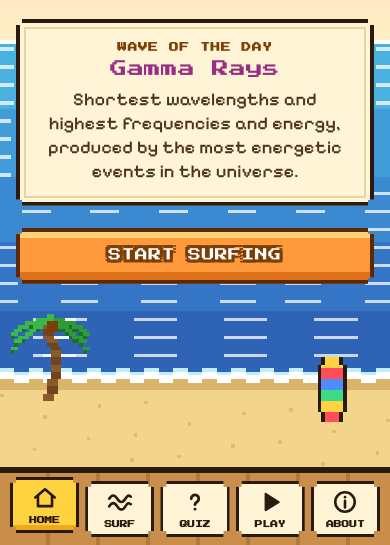
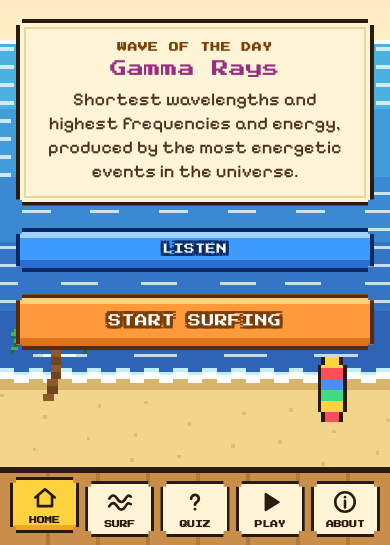
Before and after one commit to balbagian96-debug/Spectrum-Surf-WebApp, a plain HTML site: page index.html in a window 390 px wide. Shown: the part 299-844 px from the top of the page. Drawn offline with Linux system fonts and the light colour scheme.

Commit message:
Add text-to-speech narration (Listen buttons)

```diff
--- a/index.html
+++ b/index.html
@@ -1239,6 +1239,37 @@ function layout(kind) {
   st.innerHTML = ""; pre.forEach(function (n) { st.appendChild(n); }); st.appendChild(cols); post.forEach(function (n) { st.appendChild(n); });
 }
 
+
+// ---------- narration (pre-generated text-to-speech clips in assets/voice)
+var SAY = { a: null, name: null };
+function sayStop() {
+  if (SAY.a) { try { SAY.a.pause(); } catch (e) {} SAY.a = null; }
+  SAY.name = null; duck(false);
+  document.querySelectorAll(".listen").forEach(function (b) { b.textContent = "Listen"; b.setAttribute("aria-pressed", "false"); });
+}
+function duck(on) { if (curTrack && MA[curTrack]) { try { MA[curTrack].volume = on ? 0.12 : 0.55; } catch (e) {} } }
+function sayToggle(name, btn) {
+  if (SAY.name === name) { sayStop(); return; }
+  sayStop();
+  var a = new Audio("assets/voice/" + name + ".mp3"); a.volume = 1; SAY.a = a; SAY.name = name;
+  a.addEventListener("ended", function () { if (SAY.a === a) sayStop(); });
+  a.play().then(function () { duck(true); if (btn) { btn.textContent = "Stop"; btn.setAttribute("aria-pressed", "true"); } }).catch(function () { SAY.a = null; SAY.name = null; });
+}
+function listenBtn(name) { var b = document.createElement("button"); b.className = "btn small sun listen"; b.dataset.say = name; b.setAttribute("aria-pressed", "false"); b.textContent = "Listen"; return b; }
+function addListen(sel, name, where) {
+  var t = app.querySelector(sel); if (!t || AU.noVoice) return;
+  var b = listenBtn(name);
+  if (where === "before") t.parentNode.insertBefore(b, t); else t.parentNode.insertBefore(b, t.nextSibling);
+}
+function addNarration(h, m) {
+  if (h === "home" || (!m && h !== "surf" && h !== "quiz" && h !== "about" && h !== "team" && h !== "play")) addListen(".day", "wave-" + (S.day + 1) + "-short");
+  else if (m) addListen(".copy", "wave-" + (S.info + 1) + "-full");
+  else if (h === "surf") addListen(".surf-desc", "wave-" + (S.surf + 1) + "-short");
+  else if (h === "quiz" && !S.run) addListen(".lead", "quiz");
+  else if (h === "about") addListen(".card", "about");
+  else if (h === "team") addListen(".team", "team", "before");
+}
+
 // ---------- routing
 function route() {
   var h = location.hash.slice(1) || "home", m = /^wave-([1-7])$/.exec(h), cur = h, html;
@@ -1249,12 +1280,14 @@ function route() {
   else if (h === "about") html = vAbout();
   else if (h === "team") { html = vTeam(); cur = "about"; }
   else { cur = "home"; html = vHome(); }
+  sayStop();
   app.innerHTML = html;
   layout(cur === "home" ? "home" : m ? "info" : h === "surf" ? "surf" : h === "about" ? "about" : h === "quiz" ? (S.run ? "run" : "menu") : h === "play" ? (S.qz ? "q" : "") : "");
   if (cur !== "quiz") S.run = null;
   tabsEl.innerHTML = TABS.map(function (t) {
     return '<button class="tab" data-go="' + t[0] + '"' + (t[0] === cur ? ' aria-current="page"' : "") + ">" + ICONS[t[0]] + "<span>" + t[1].toUpperCase() + "</span></button>";
   }).join("");
+  addNarration(h === "" ? "home" : h, m);
   setMusic(h === "team" ? "team" : cur);
   window.scrollTo(0, 0);
   if (cur === "quiz") mountRun();
@@ -1316,7 +1349,8 @@ window.addEventListener("hashchange", route);
 document.addEventListener("click", function (e) {
   if (!userStarted) { userStarted = true; applyMusic(); }
   if (e.target.closest("button, a")) clickSfx();
-  if (e.target.closest("#mute")) { AU.muted = !AU.muted; syncMute(); applyMusic(); return; }
+  var ls = e.target.closest("[data-say]"); if (ls) { sayToggle(ls.dataset.say, ls); return; }
+  if (e.target.closest("#mute")) { AU.muted = !AU.muted; syncMute(); if (AU.muted) sayStop(); applyMusic(); return; }
   var el = e.target.closest("[data-go],[data-run],[data-topic],[data-ans],[data-act]");
   if (!el) return;
   if (el.dataset.run) { runAction(el.dataset.run, el); return; }
@@ -1359,6 +1393,7 @@ document.addEventListener("input", function (e) {
   document.getElementById("sname").textContent = w.name;
   document.getElementById("sdesc").textContent = w.short;
   document.getElementById("learn").dataset.go = "wave-" + (S.surf + 1);
+  sayStop(); var lb = app.querySelector(".listen"); if (lb) lb.dataset.say = "wave-" + (S.surf + 1) + "-short";
 });
 route();
 syncMute();
```
Also changed, not shown: 18 other files.
